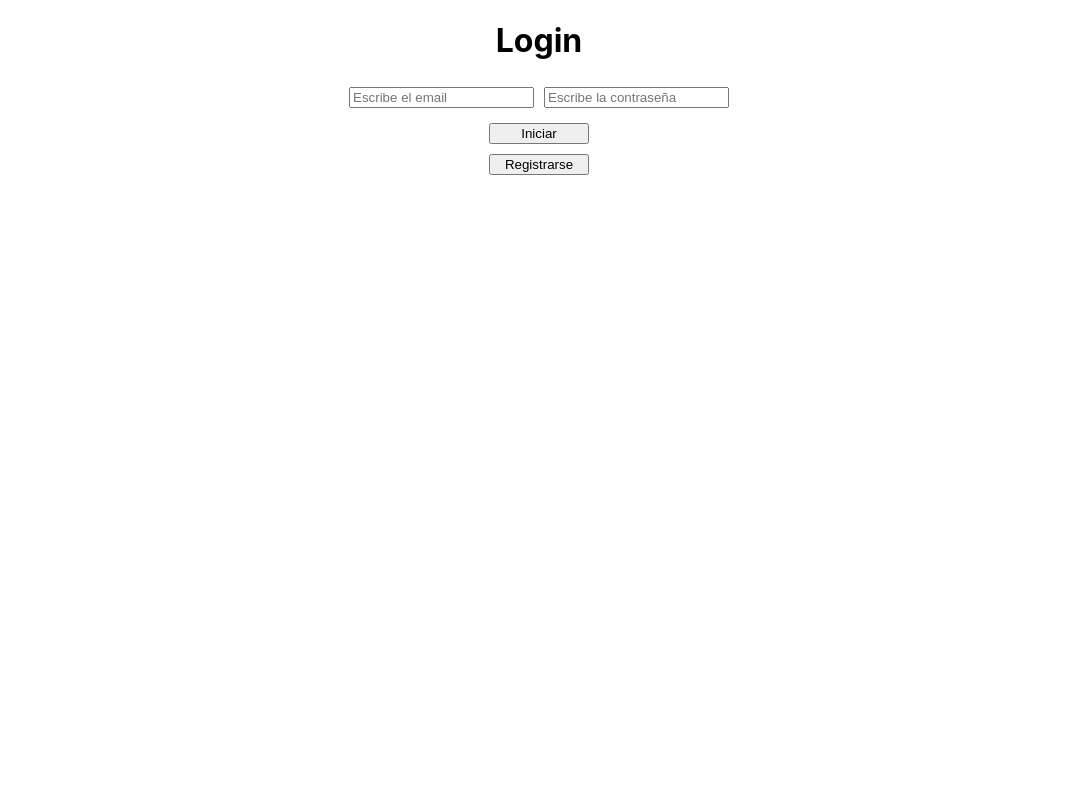
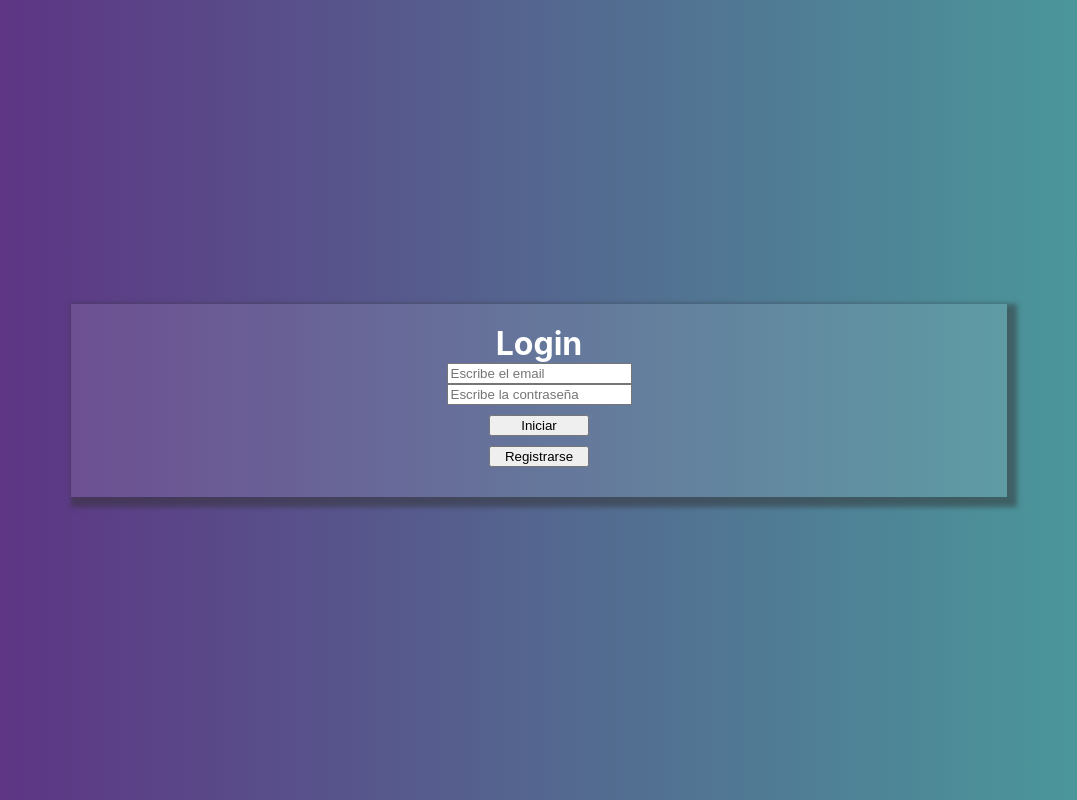
Before and after one commit to jhonnytesban/lista-de-tareas-con-React, a React (Create React App) app: page / in a window 1280 px wide. Shown: the whole page, without its empty margins (101-1178 px from the left). Built offline with nearby package versions, Linux system fonts and the light colour scheme; the HTML template or start-up script is replaced by a standard one.

Commit message:
Añadiendo diseño al Login

```diff
--- a/src/components/Login.jsx
+++ b/src/components/Login.jsx
@@ -44,9 +44,9 @@ const Login = () => {
 
   return (
     <Fragment>
+      <div className="container">
         <header className='header'>
           <h1 className="header__title">Login</h1>
-      </header>
           <form className="login">
             <input
               className="login__input"
@@ -67,6 +67,8 @@ const Login = () => {
           </form>
           <input className="login__btn" type="button" value="Iniciar" onClick={logIn}/>
           <input className="login__btn" type="button" value="Registrarse" onClick={registerUser}/>
+        </header>
+      </div>
     </Fragment>
   );
 };
--- a/src/index.css
+++ b/src/index.css
@@ -1,5 +1,7 @@
 body {
   margin: 0;
+  padding: 0;
+  box-sizing: border-box;
   font-family: -apple-system, BlinkMacSystemFont, 'Segoe UI', 'Roboto', 'Oxygen',
     'Ubuntu', 'Cantarell', 'Fira Sans', 'Droid Sans', 'Helvetica Neue',
     sans-serif;
--- a/src/styles/Login.css
+++ b/src/styles/Login.css
@@ -1,13 +1,31 @@
+.container{
+  background: linear-gradient(to right, #5f2c82, #49a09d);
+  height: 100vh;
+  display: flex;
+  justify-content: center;
+  align-items: center;
+}
+.header{
+  width: 70%;
+  background-color: rgba(255, 255, 255, 0.1);
+  box-shadow: 5px 5px 5px 5px rgba(49, 49, 49, 0.5);
+  padding: 20px;
+}
 .header__title{
   text-align: center;
+  margin: 0;
+  color: #fff;
 }
-
 .login{
   text-align: center;
+  display: flex;
+  flex-direction: column;
+  justify-content: center;
+  align-items: center;
 }
-.login__input{
+/* .login__input{
   margin: 5px 5px;
-}
+} */
 .login__btn{
   display: block;
   margin: 10px auto;
```
Lines whose indentation alone changed are shown as unchanged.
